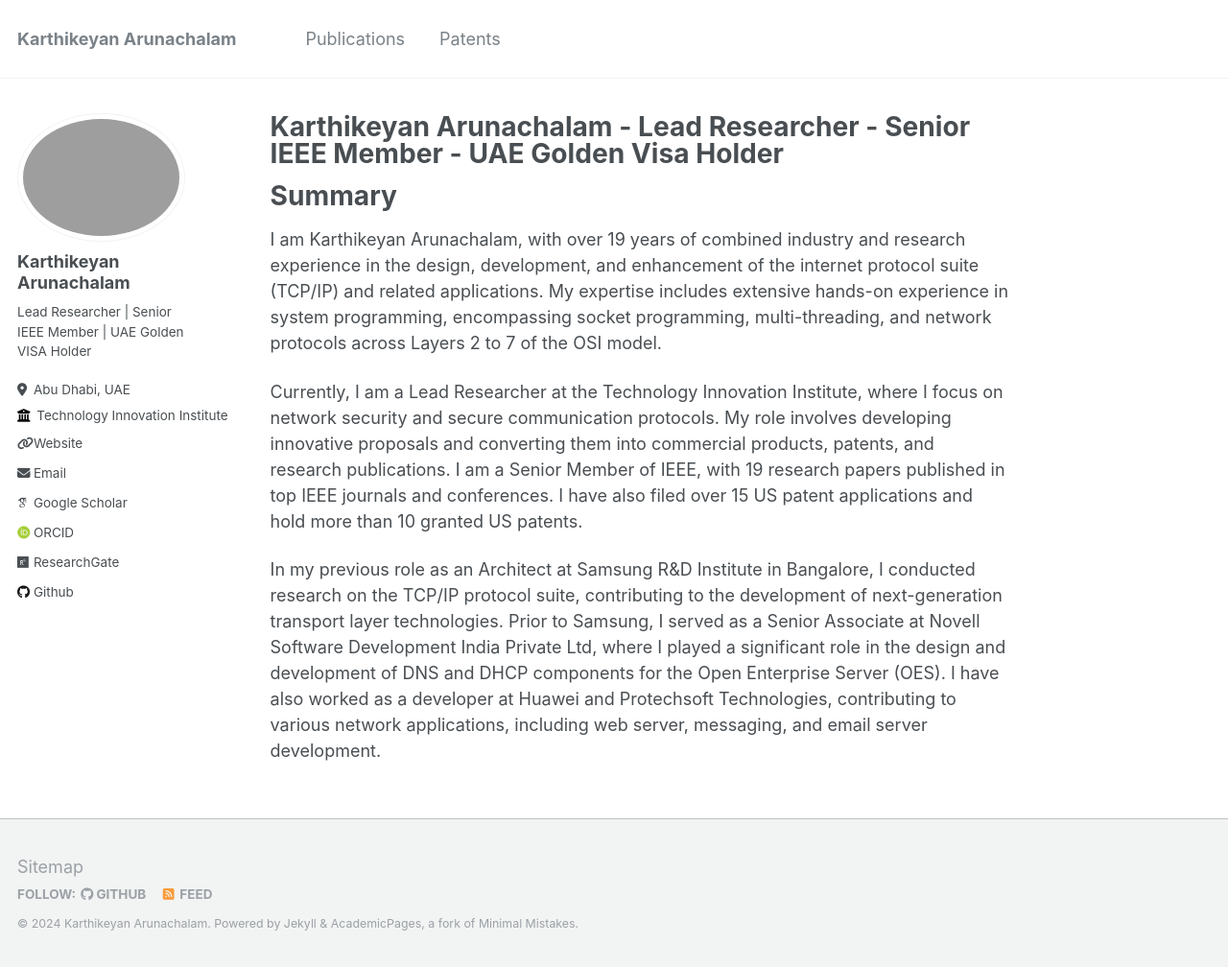
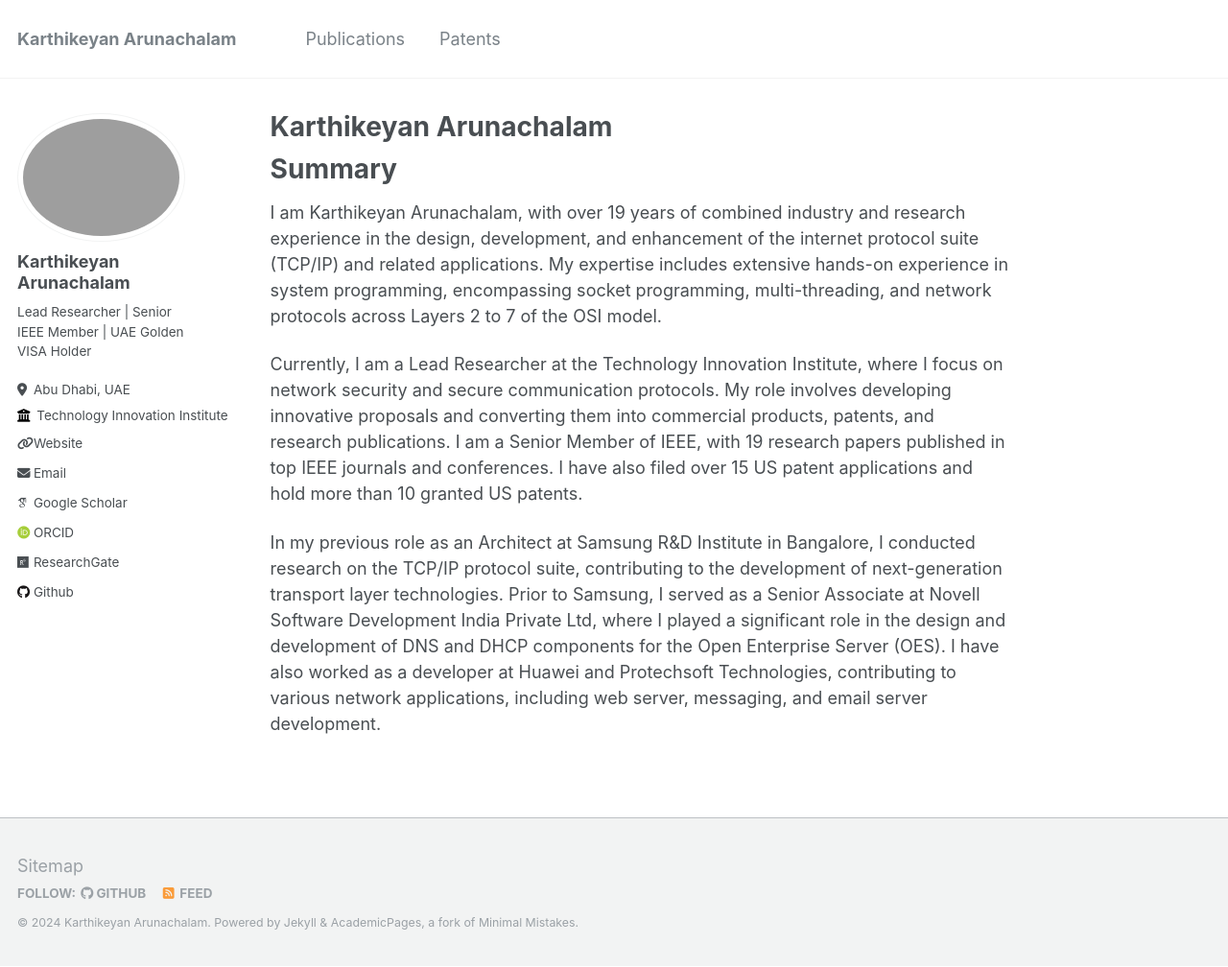
Before and after one commit to karthikeyansct/karthikeyansct.github.io, a Jekyll site: the page built from _pages/about.md, in a window 1280 px wide and 1008 px high. Shown: the whole window at 96% size. Built offline with Jekyll 4.4.1, drawn with Linux system fonts in a browser that asks for light colours; some web fonts are replaced.

Commit message:
Update about.md

```diff
--- a/_pages/about.md
+++ b/_pages/about.md
@@ -1,6 +1,6 @@
 ---
 permalink: /
-title: "Karthikeyan Arunachalam - Lead Researcher - Senior IEEE Member - UAE Golden Visa Holder"
+title: "Karthikeyan Arunachalam"
 author_profile: true
 redirect_from:
   - /about/
```
